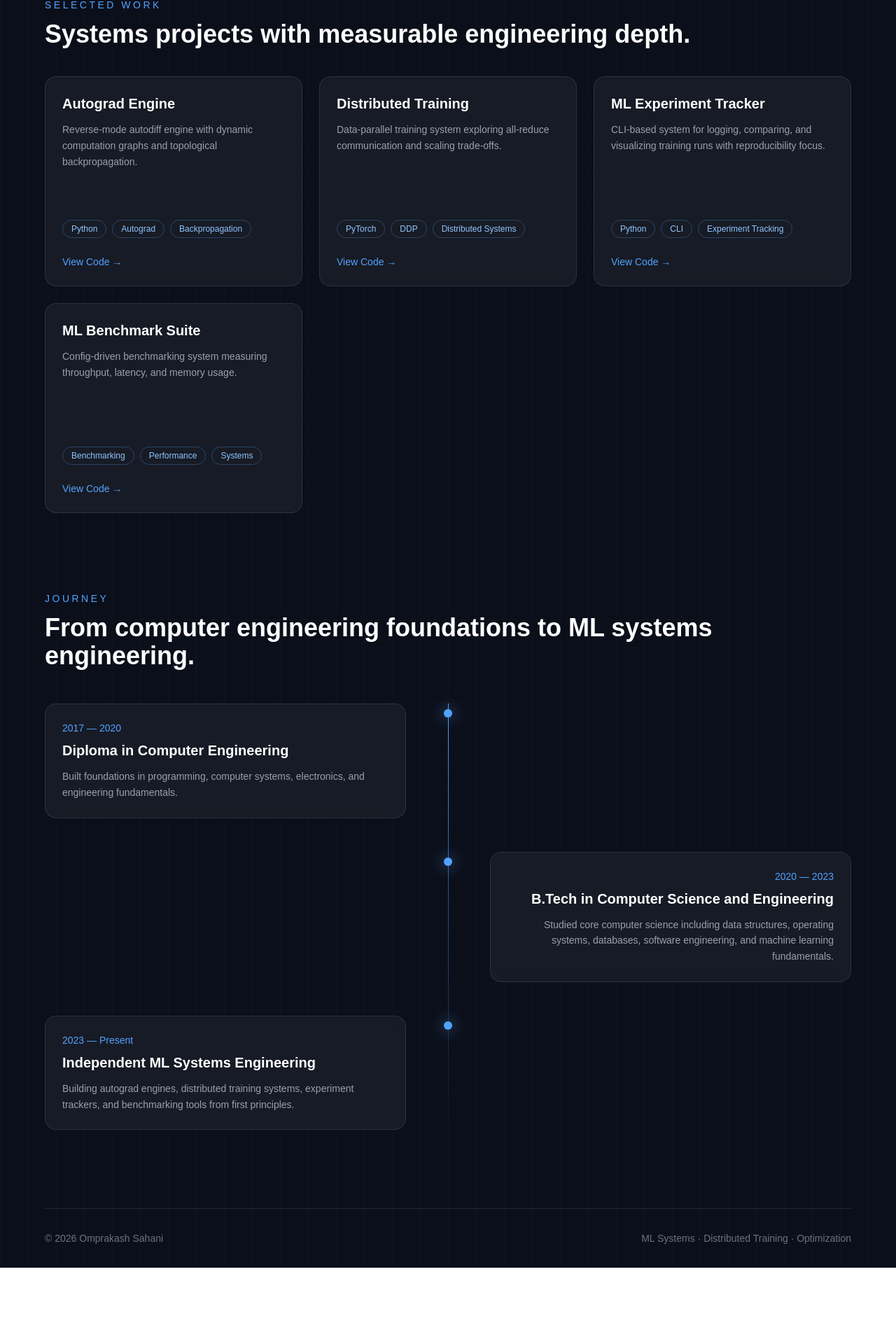
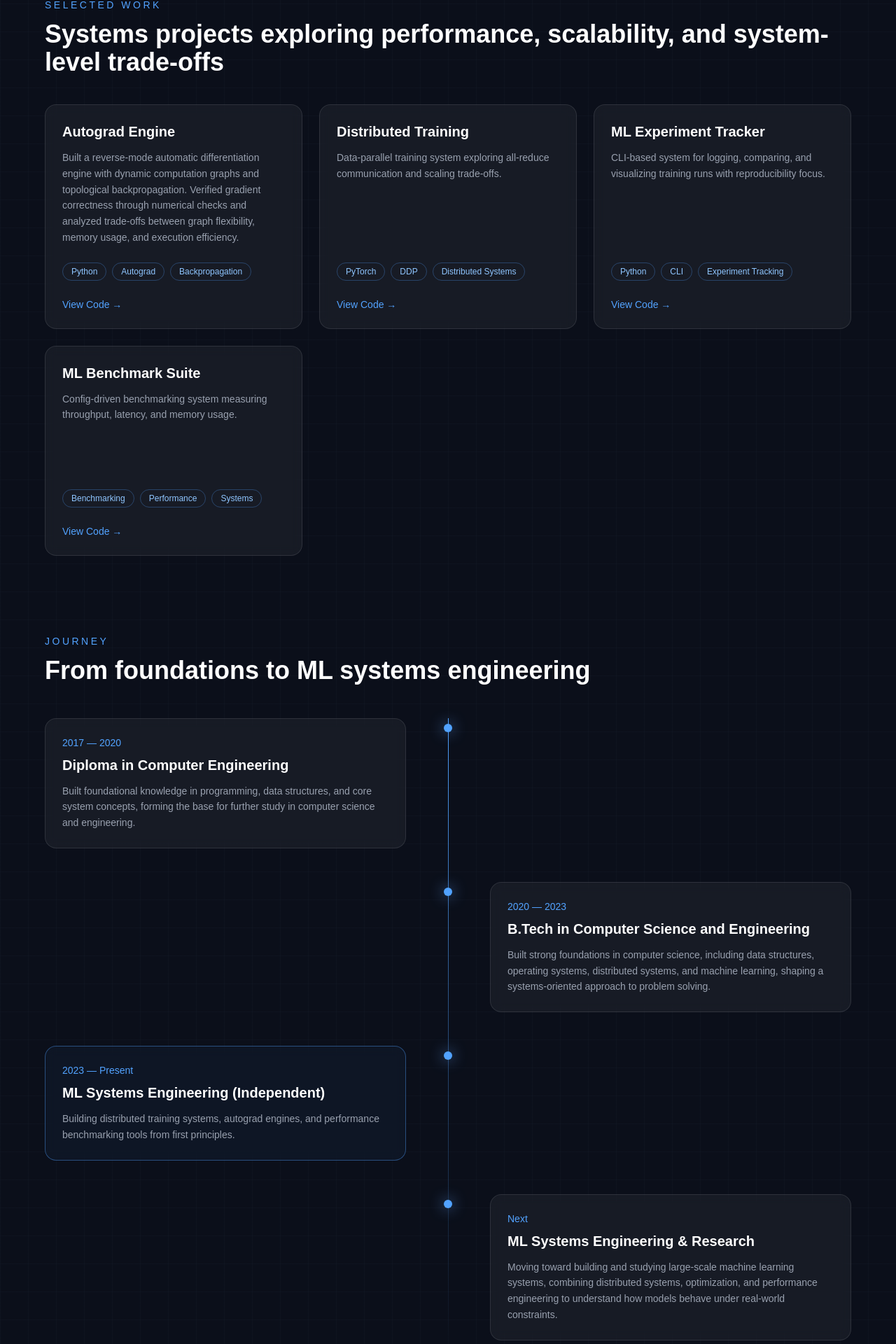
Before and after one commit to OmprakashSahani/ML-Systems-Portfolio, a Next.js app in the folder portfolio/: page / in a window 1280 px wide. Shown: the part 875-2795 px from the top of the page at 70% size. Before the commit the page ends 2686 px from the top, so only its background shows below. Built offline with nearby package versions, Linux system fonts and the light colour scheme.

Commit message:
feat: refine hero, journey section, and upgrade autograd project description with system-level insights

```diff
--- a/portfolio/src/app/page.tsx
+++ b/portfolio/src/app/page.tsx
@@ -5,7 +5,7 @@ const projects = [
   {
     title: "Autograd Engine",
     description:
-      "Reverse-mode autodiff engine with dynamic computation graphs and topological backpropagation.",
+      "Built a reverse-mode automatic differentiation engine with dynamic computation graphs and topological backpropagation. Verified gradient correctness through numerical checks and analyzed trade-offs between graph flexibility, memory usage, and execution efficiency.",
     tags: ["Python", "Autograd", "Backpropagation"],
     link: "/projects/autograd",
     github: "https://github.com/OmprakashSahani/autograd-engine",
@@ -41,19 +41,25 @@ const journey = [
     period: "2017 — 2020",
     title: "Diploma in Computer Engineering",
     description:
-      "Built foundations in programming, computer systems, electronics, and engineering fundamentals.",
+      "Built foundational knowledge in programming, data structures, and core system concepts, forming the base for further study in computer science and engineering.",
   },
   {
     period: "2020 — 2023",
     title: "B.Tech in Computer Science and Engineering",
     description:
-      "Studied core computer science including data structures, operating systems, databases, software engineering, and machine learning fundamentals.",
+      "Built strong foundations in computer science, including data structures, operating systems, distributed systems, and machine learning, shaping a systems-oriented approach to problem solving.",
   },
   {
     period: "2023 — Present",
-    title: "Independent ML Systems Engineering",
+    title: "ML Systems Engineering (Independent)",
     description:
-      "Building autograd engines, distributed training systems, experiment trackers, and benchmarking tools from first principles.",
+      "Building distributed training systems, autograd engines, and performance benchmarking tools from first principles.",
+  },
+  {
+  period: "Next",
+  title: "ML Systems Engineering & Research",
+  description:
+    "Moving toward building and studying large-scale machine learning systems, combining distributed systems, optimization, and performance engineering to understand how models behave under real-world constraints.",
   },
 ];
 
@@ -126,8 +132,7 @@ export default function Home() {
           </h2>
 
           <p className="mx-auto max-w-2xl text-lg leading-relaxed text-gray-400">
-            I build distributed training systems, autograd engines, and
-            performance-focused ML infrastructure from first principles.
+            I build distributed training systems, autograd engines, and performance-focused ML infrastructure from first principles—analyzing how memory, communication, and compute constraints shape real-world performance.
           </p>
 
           <div className="mt-10 flex justify-center">
@@ -148,7 +153,7 @@ export default function Home() {
             Selected Work
           </p>
           <h3 className="text-3xl font-semibold md:text-4xl">
-            Systems projects with measurable engineering depth.
+            Systems projects exploring performance, scalability, and system-level trade-offs
           </h3>
         </div>
 
@@ -197,7 +202,7 @@ export default function Home() {
             Journey
           </p>
           <h3 className="text-3xl font-semibold md:text-4xl">
-            From computer engineering foundations to ML systems engineering.
+            From foundations to ML systems engineering
           </h3>
         </div>
 
@@ -209,9 +214,7 @@ export default function Home() {
             {journey.map((item, index) => (
               <div
                 key={item.title}
-                className={`relative grid gap-6 md:grid-cols-2 ${
-                  index % 2 === 0 ? "" : "md:text-right"
-                }`}
+                className="relative grid gap-6 md:grid-cols-2"
               >
                 {/* Dot */}
                 <div className="absolute left-4 top-2 h-3 w-3 -translate-x-1/2 rounded-full bg-blue-400 shadow-[0_0_20px_rgba(96,165,250,0.8)] md:left-1/2" />
@@ -221,7 +224,14 @@ export default function Home() {
                     index % 2 === 0 ? "md:pr-12" : "md:col-start-2 md:pl-12"
                   }`}
                 >
-                  <div className="rounded-2xl border border-white/10 bg-white/5 p-6 backdrop-blur transition duration-300 hover:-translate-y-1 hover:border-blue-400/70 hover:bg-white/10">
+                <div
+                  className={`rounded-2xl p-6 backdrop-blur transition duration-300 hover:-translate-y-1 ${
+                    index === journey.length - 2
+                      ? "border border-blue-400/40 bg-blue-400/5"
+                      : "border border-white/10 bg-white/5 hover:border-blue-400/70 hover:bg-white/10"
+                  }`}
+                >
+
                     <p className="mb-2 text-sm font-medium text-blue-400">
                       {item.period}
                     </p>
```
Also changed, not shown: 1 other file (tests, documents, lock files or other folders).
